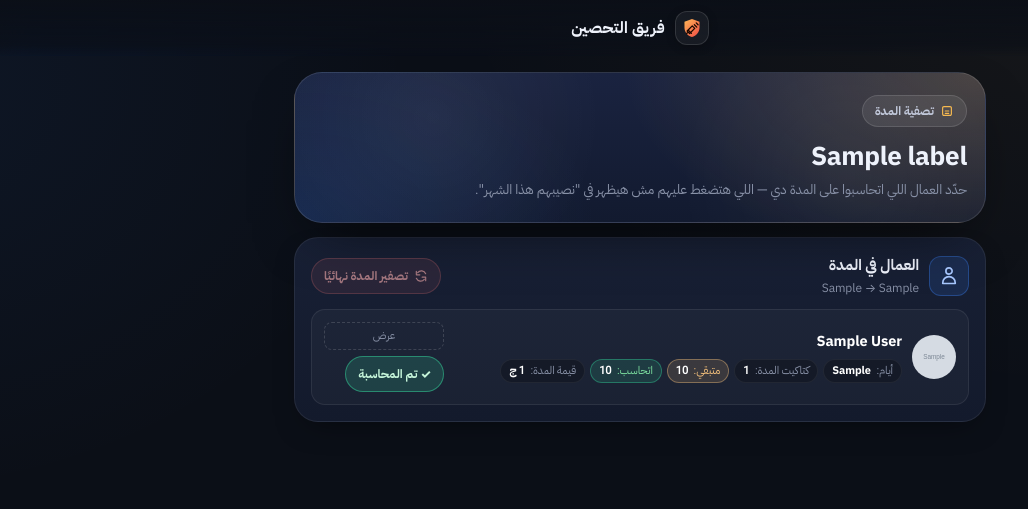
After one commit to tlashany15/th, a Flask app: template templates/admin_period_settle.html in a window 1280 px wide. The commit adds this page. Shown: the top 509 px of the page, without its empty margins (0-1028 px from the left). Run offline with Flask 3, Linux system fonts and the light colour scheme; the template is opened without the code that fills it: most values are stand-ins (such as "Sample title", 1, 10 or a date in 2020); grey boxes marked "Sample" are stand-in pictures; some libraries are stand-ins or nearby versions; some web fonts are replaced.

Commit message:
Add files via upload

```diff
--- /dev/null
+++ b/templates/admin_period_settle.html
@@ -0,0 +1,123 @@
+{% extends "app_base.html" %}
+{% block content %}
+
+<section class="hero-admin">
+  <div class="hero-mesh"></div>
+  <div class="hero-row">
+    <div>
+      <span class="hero-chip">
+        <svg viewBox="0 0 24 24" fill="none" stroke="currentColor" stroke-width="2"><path stroke-linecap="round" stroke-linejoin="round" d="M9 12h6m-6 4h6M4.5 6.75A2.25 2.25 0 016.75 4.5h10.5A2.25 2.25 0 0119.5 6.75v10.5a2.25 2.25 0 01-2.25 2.25H6.75A2.25 2.25 0 014.5 17.25V6.75z"/></svg>
+        تصفية المدة
+      </span>
+      <h1 class="hero-h1">{{ label }}</h1>
+      <p class="hero-sub">حدّد العمال اللي اتحاسبوا على المدة دي — اللي هتضغط عليهم مش هيظهر في "نصيبهم هذا الشهر".</p>
+    </div>
+  </div>
+</section>
+
+{# ==== شريط اختيار المدة ==== #}
+{% if period_choices and period_choices|length > 1 %}
+<div class="card" style="padding:10px 12px;">
+  <div style="font-size:12px;color:var(--text-3);font-weight:800;margin-bottom:6px;">اختر المدة</div>
+  <div style="display:flex;flex-wrap:wrap;gap:6px;">
+    {% for p in period_choices %}
+      <a href="{{ url_for('admin_period_settle', year=p.year, month=p.month, half=p.half) }}"
+         class="mini-chip" style="{% if p.is_current %}background:var(--gold-soft);color:var(--gold-2);font-weight:800;{% endif %}">
+        {{ p.label }}
+      </a>
+    {% endfor %}
+  </div>
+</div>
+{% endif %}
+
+<div class="card">
+  <div class="sec-head">
+    <div class="sec-h-l">
+      <div class="sec-h-ico sec-h-ico-blue">
+        <svg viewBox="0 0 24 24" fill="none" stroke="currentColor" stroke-width="2"><path stroke-linecap="round" stroke-linejoin="round" d="M15.75 6a3.75 3.75 0 11-7.5 0 3.75 3.75 0 017.5 0zM4.5 20.25a7.5 7.5 0 1115 0v.75H4.5v-.75z"/></svg>
+      </div>
+      <div>
+        <div class="sec-h-t">العمال في المدة</div>
+        <div class="sec-h-s">{{ start_d }} → {{ end_d }}</div>
+      </div>
+    </div>
+    <form method="post" action="{{ url_for('admin_period_clear') }}"
+          onsubmit="return confirm('تصفير المدة كلها نهائيًا؟ سيتم مسح كل الإغلاقات والحضور والتحصينات والمحاسبات.');"
+          style="margin-inline-start:auto;">
+      <input type="hidden" name="year"  value="{{ period_year }}">
+      <input type="hidden" name="month" value="{{ period_month }}">
+      <input type="hidden" name="half"  value="{{ period_half }}">
+      <button type="submit" class="btn-reset-period" {% if not all_settled %}style="opacity:.6;"{% endif %}
+              title="{% if all_settled %}كل العمال اتحاسبوا — يمكنك التصفير{% else %}تحذير: لسه فيه عمال لم يُحاسَبوا على المدة{% endif %}">
+        <svg viewBox="0 0 24 24" fill="none" stroke="currentColor" stroke-width="2"><path stroke-linecap="round" stroke-linejoin="round" d="M4 4v6h6M20 20v-6h-6M20 8A8 8 0 006.34 6.34M4 16a8 8 0 0013.66 1.66"/></svg>
+        تصفير المدة نهائيًا
+      </button>
+    </form>
+  </div>
+
+  {% if not rows %}
+    <div class="empty">لا يوجد عمال.</div>
+  {% else %}
+    <div class="ps-list">
+      {% for r in rows %}
+      <div class="ps-row {% if r.period_settled %}is-settled{% endif %}">
+        <div class="ps-ava">
+          {% if r.avatar %}<img src="{{ r.avatar }}" alt="">{% else %}{{ (r.full_name or '?')[:1] }}{% endif %}
+        </div>
+        <div class="ps-body">
+          <div class="ps-name">{{ r.full_name }}</div>
+          <div class="ps-stats">
+            <span class="ps-chip">أيام: <b>{{ r.days_attended }}</b></span>
+            <span class="ps-chip">كتاكيت المدة: <b>{{ '{:,}'.format(r.total_chicks) }}</b></span>
+            <span class="ps-chip ps-chip-pending">متبقي: <b>{{ '{:,}'.format(r.pending_chicks) }}</b></span>
+            <span class="ps-chip ps-chip-settled">اتحاسب: <b>{{ '{:,}'.format(r.settled_chicks) }}</b></span>
+            <span class="ps-chip">قيمة المدة: <b>{{ '{:,}'.format(r.total_money) }} ج</b></span>
+            {% if r.paid_money %}<span class="ps-chip ps-chip-paid">مدفوع: <b>{{ '{:,}'.format(r.paid_money) }} ج</b></span>{% endif %}
+          </div>
+        </div>
+        <div class="ps-action">
+          <a href="{{ url_for('worker_stats', worker_id=r.id, year=period_year, month=period_month, half=period_half) }}" class="ps-link">عرض</a>
+          <form method="post" action="{{ url_for('admin_period_settle_toggle') }}"
+                onsubmit="return confirm('{% if r.period_settled %}إلغاء محاسبة العامل على المدة؟{% else %}تأكيد: العامل اتحاسب على هذه المدة؟{% endif %}');">
+            <input type="hidden" name="user_id" value="{{ r.id }}">
+            <input type="hidden" name="year"    value="{{ period_year }}">
+            <input type="hidden" name="month"   value="{{ period_month }}">
+            <input type="hidden" name="half"    value="{{ period_half }}">
+            {% if r.period_settled %}
+              <button type="submit" class="ps-btn ps-btn-off">✕ إلغاء</button>
+            {% else %}
+              <button type="submit" class="ps-btn ps-btn-on">✓ تم المحاسبة</button>
+            {% endif %}
+          </form>
+        </div>
+      </div>
+      {% endfor %}
+    </div>
+  {% endif %}
+</div>
+
+<style>
+.ps-list{display:flex;flex-direction:column;gap:8px;margin-top:6px}
+.ps-row{display:flex;align-items:center;gap:10px;padding:12px;border-radius:14px;background:rgba(255,255,255,.03);border:1px solid rgba(255,255,255,.08)}
+.ps-row.is-settled{background:linear-gradient(135deg,rgba(52,211,153,.10),rgba(255,255,255,.02));border-color:rgba(52,211,153,.45)}
+.ps-ava{width:44px;height:44px;border-radius:50%;background:rgba(255,255,255,.06);display:flex;align-items:center;justify-content:center;font-weight:900;color:#fff;overflow:hidden;flex-shrink:0}
+.ps-ava img{width:100%;height:100%;object-fit:cover}
+.ps-body{flex:1;min-width:0}
+.ps-name{font-weight:800;font-size:14.5px;color:#fff}
+.ps-stats{display:flex;flex-wrap:wrap;gap:5px;margin-top:6px}
+.ps-chip{font-size:11px;color:var(--text-3);background:rgba(0,0,0,.25);padding:3px 8px;border-radius:99px;border:1px solid rgba(255,255,255,.06)}
+.ps-chip b{color:#fff;font-variant-numeric:tabular-nums;margin-inline-start:3px}
+.ps-chip-pending{background:rgba(245,193,124,.14);border-color:rgba(245,193,124,.4);color:#f5c17c}
+.ps-chip-settled{background:rgba(52,211,153,.14);border-color:rgba(52,211,153,.4);color:#7ee2a1}
+.ps-chip-paid{background:rgba(120,170,255,.14);border-color:rgba(120,170,255,.4);color:#8ec2ff}
+.ps-action{display:flex;flex-direction:column;gap:6px;align-items:stretch;min-width:120px}
+.ps-link{font-size:11px;text-align:center;color:var(--text-3);padding:5px 8px;border-radius:8px;border:1px dashed rgba(255,255,255,.15);text-decoration:none}
+.ps-btn{padding:8px 12px;border-radius:99px;font-size:12px;font-weight:800;cursor:pointer;border:1px solid transparent}
+.ps-btn-on{background:rgba(52,211,153,.18);color:#c6f5da;border-color:rgba(52,211,153,.5)}
+.ps-btn-on:hover{background:rgba(52,211,153,.32)}
+.ps-btn-off{background:rgba(255,120,120,.14);color:#ffb0b0;border-color:rgba(255,120,120,.4)}
+.btn-reset-period{display:inline-flex;align-items:center;gap:6px;padding:8px 12px;border-radius:99px;background:rgba(255,120,120,.14);color:#ffb0b0;border:1px solid rgba(255,120,120,.35);font-weight:800;font-size:12px;cursor:pointer}
+.btn-reset-period svg{width:14px;height:14px}
+.btn-reset-period:hover{background:rgba(255,120,120,.24)}
+</style>
+{% endblock %}
--- a/templates/app_base.html
+++ b/templates/app_base.html
@@ -85,6 +85,7 @@
     <div class="snav-group">السجلات والتقارير</div>
     <a href="{{ url_for('history') }}"><span class="snav-ico">{{ snav_icon('history') }}</span><span>أعداد بعد الخصم</span></a>
     <a href="{{ url_for('admin_gross_log') }}"><span class="snav-ico">{{ snav_icon('range') }}</span><span>أعداد بدون خصم</span></a>
+    <a href="{{ url_for('admin_period_settle') }}"><span class="snav-ico">{{ snav_icon('range') }}</span><span>تصفية المدة</span></a>
     <a href="{{ url_for('admin_range_report') }}"><span class="snav-ico">{{ snav_icon('range') }}</span><span>تقرير فترة مخصّصة</span></a>
 
     <div class="snav-group">التواصل</div>
```
Also changed, not shown: templates/admin_gross_log.html (+29 -2 lines), templates/worker_stats.html (+38 -6 lines).
